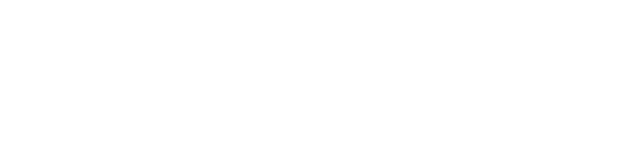
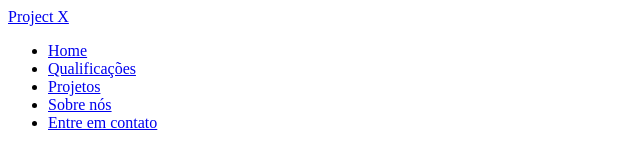
Before and after one commit to EljonasCavalcante/project-x, a plain HTML site: page index.html in a window 1280 px wide. Shown: the whole page, without its empty margins (0-640 px from the left). Drawn offline with Linux system fonts and the light colour scheme.

Commit message:
feat: starting the creation of header menu

```diff
--- a/index.html
+++ b/index.html
@@ -4,9 +4,52 @@
     <meta charset="UTF-8">
     <meta http-equiv="X-UA-Compatible" content="IE=edge">
     <meta name="viewport" content="width=device-width, initial-scale=1.0">
-    <title>Website</title>
+    <title>Project X</title>
 </head>
 <body>
+    <header class="header">
+        <nav class="nav container">
+            <a href="#" class="nav_logo">Project X</a>
+            <!-- MENU -->
+            <div class="nav_menu">
+                <ul class="nav_list grid">
+                    <li class="nav_item">
+                        <a href="#home" class="nav_link">
+                            Home
+                        </a>
+                    </li>
 
+                    <li class="nav_item">
+                        <a href="#about" class="nav_link">
+                            Qualificações
+                        </a>
+                    </li>
+
+                    <li class="nav_item">
+                        <a href="#about" class="nav_link">
+                            Projetos
+                        </a>
+                    </li>
+
+                    <li class="nav_item">
+                        <a href="#about" class="nav_link">
+                            Sobre nós
+                        </a>
+                    </li>
+
+                    <li class="nav_item">
+                        <a href="#about" class="nav_link">
+                            Entre em contato
+                        </a>
+                    </li>
+                </ul>
+            </div>
+
+            <!-- MENU -->
+            <div class="menu_open"></div>
+
+            <div class="menu_close"></div>
+        </nav>
+    </header>
 </body>
 </html>
```
